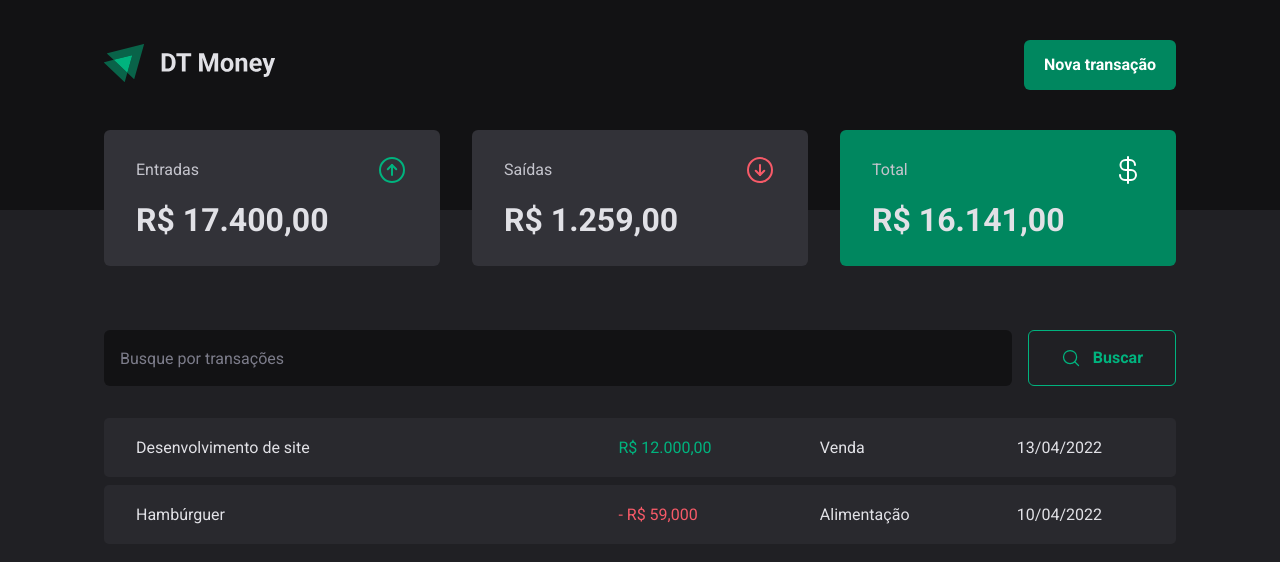
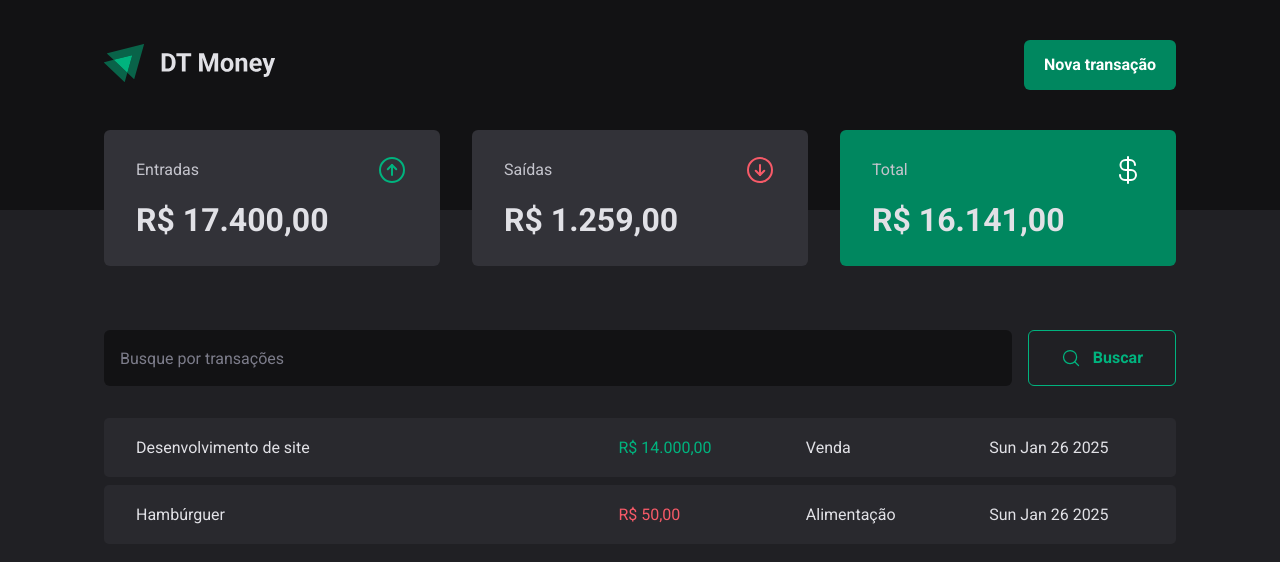
Before and after one commit to trybrito/dt-money, a React (Vite) app: page / in a window 1280 px wide. Shown: the top 562 px of the page. Built offline with nearby package versions, Linux system fonts and the light colour scheme; data requests are answered from the project's data file.

Commit message:
chore: json-server | feat: consume api and makes data available through Contexts

```diff
--- a/package.json
+++ b/package.json
@@ -5,12 +5,14 @@
   "type": "module",
   "scripts": {
     "dev": "vite",
+    "dev:server": "json-server server.json",
     "build": "tsc -b && vite build",
     "preview": "vite preview"
   },
   "dependencies": {
     "@radix-ui/react-dialog": "^1.1.5",
     "@radix-ui/react-radio-group": "^1.2.2",
+    "json-server": "^1.0.0-beta.3",
     "phosphor-react": "^1.4.1",
     "react": "^18.3.1",
     "react-dom": "^18.3.1",
--- /dev/null
+++ b/server.json
@@ -0,0 +1,20 @@
+{
+  "transactions": [
+    {
+      "id": 1,
+      "description": "Desenvolvimento de site",
+      "type": "income",
+      "category": "Venda",
+      "price": 14000,
+      "createdAt": "2025-01-26T01:24:36.848Z"
+    },
+    {
+      "id": 2,
+      "description": "Hambúrguer",
+      "type": "outcome",
+      "category": "Alimentação",
+      "price": 50,
+      "createdAt": "2025-01-26T01:20:36.848Z"
+    }
+  ]
+}
--- a/src/App.tsx
+++ b/src/App.tsx
@@ -3,12 +3,15 @@ import { ThemeProvider } from 'styled-components';
 import { defaultTheme } from './styles/themes/default.ts';
 import { GlobalStyle } from './styles/global.ts';
 import { Router } from './Router.tsx';
+import { TransactionsProvider } from './contexts/TransactionsContext.tsx';
 
 export function App() {
   return (
     <ThemeProvider theme={defaultTheme}>
       <BrowserRouter>
-        <Router />
+        <TransactionsProvider>
+          <Router />
+        </TransactionsProvider>
       </BrowserRouter>
 
       <GlobalStyle />
--- /dev/null
+++ b/src/contexts/TransactionsContext.tsx
@@ -0,0 +1,41 @@
+import { createContext, ReactNode, useEffect, useState } from 'react';
+
+export interface Transaction {
+  id: number;
+  description: string;
+  type: 'income' | 'outcome';
+  category: string;
+  price: number;
+  createdAt: string;
+}
+
+interface TransactionsContextType {
+  transactions: Transaction[];
+}
+
+export const TransactionsContext = createContext({} as TransactionsContextType);
+
+interface TransactionsProviderProps {
+  children: ReactNode;
+}
+
+export function TransactionsProvider({ children }: TransactionsProviderProps) {
+  const [transactions, setTransactions] = useState<Transaction[]>([]);
+
+  useEffect(() => {
+    async function loadTransactions() {
+      const response = await fetch('http://localhost:3000/transactions');
+      const data = await response.json();
+
+      setTransactions(data);
+    }
+
+    loadTransactions();
+  }, []);
+
+  return (
+    <TransactionsContext.Provider value={{ transactions }}>
+      {children}
+    </TransactionsContext.Provider>
+  );
+}
--- a/src/pages/Transactions/index.tsx
+++ b/src/pages/Transactions/index.tsx
@@ -1,3 +1,4 @@
+import { useContext } from 'react';
 import { Header } from '../../components/Header';
 import { SearchForm } from '../../components/SearchForm';
 import { Summary } from '../../components/Summary';
@@ -6,8 +7,11 @@ import {
   TransactionsContainer,
   TransactionsTable,
 } from './styles';
+import { TransactionsContext } from '../../contexts/TransactionsContext';
 
 export function Transactions() {
+  const { transactions } = useContext(TransactionsContext);
+
   return (
     <div>
       <Header />
@@ -17,22 +21,23 @@ export function Transactions() {
         <SearchForm />
         <TransactionsTable>
           <tbody>
-            <tr>
-              <td>Desenvolvimento de site</td>
-              <td>
-                <PriceHighlight variant="income">R$ 12.000,00</PriceHighlight>
-              </td>
-              <td>Venda</td>
-              <td>13/04/2022</td>
-            </tr>
-            <tr>
-              <td>Hambúrguer</td>
-              <td>
-                <PriceHighlight variant="outcome">- R$ 59,000</PriceHighlight>
-              </td>
-              <td>Alimentação</td>
-              <td>10/04/2022</td>
-            </tr>
+            {transactions.map((transaction) => {
+              return (
+                <tr key={transaction.id}>
+                  <td>{transaction.description}</td>
+                  <td>
+                    <PriceHighlight variant={transaction.type}>
+                      {transaction.price.toLocaleString('pt-BR', {
+                        style: 'currency',
+                        currency: 'BRL',
+                      })}
+                    </PriceHighlight>
+                  </td>
+                  <td>{transaction.category}</td>
+                  <td>{new Date(transaction.createdAt).toDateString()}</td>
+                </tr>
+              );
+            })}
           </tbody>
         </TransactionsTable>
       </TransactionsContainer>
```
Also changed, not shown: 1 other file (tests, documents, lock files or other folders).
